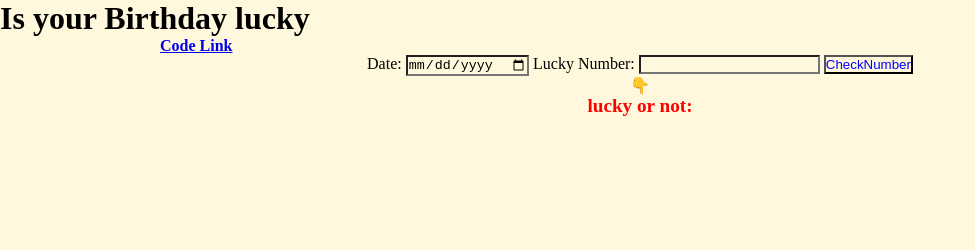
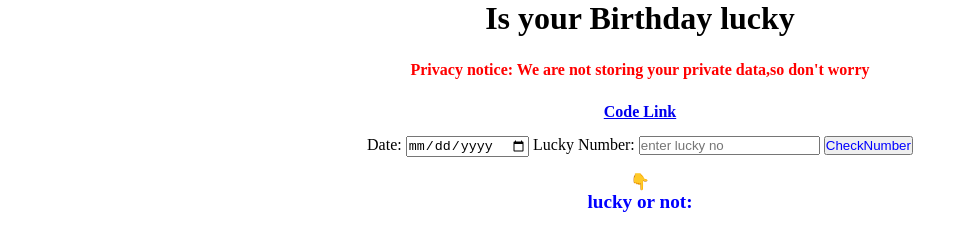
Before and after one commit to shubhamkumar648/isBirthdayLucky, a plain HTML site: page index.html in a window 1280 px wide. Shown: the whole page, without its empty margins (0-975 px from the left). Drawn offline with Linux system fonts and the light colour scheme.

Commit message:
add privacy message and give padding

```diff
--- a/index.html
+++ b/index.html
@@ -8,17 +8,24 @@
     <link rel="stylesheet" href="style.css" />
   </head>
   <body>
+    <div class="mainContainer">
+
     <h1>Is your Birthday lucky</h1>
-    <a  style = "padding-left: 10rem; font-weight: bolder;" href="https://github.com/shubhamkumar648/isBirthdayLucky">Code Link</a>
-    <div class="mainContainer">
-      <form>
 
+    <h4 id="h4">Privacy notice: We are not storing your private data,so don't worry</h4>
+    <a  style= "font-weight: bolder;" href="https://github.com/shubhamkumar648/isBirthdayLucky">Code Link</a>
+      <form class ="formContainer">
       <label for="date-of-birth">Date:</label>
-      <input id="date-of-birth" type="date"  required/>
+      <input   type="date" id="date-of-birth" placeholdr ="dd-mm-yy" />
+
       <label for="lucky-No">Lucky Number:</label>
-      <input id="lucky-No" type="number"   required min=1 />
-      <button id="check-Button">CheckNumber</button>
-      </form>
+      <input type="number" id="lucky-No" placeholder="enter lucky no"  />
+
+       <button id="check-Button">CheckNumber</button>
+
+</form>
+
+
       <p>👇</p>
       <p id="textDisplay">lucky or not:</p>
     </div>
--- a/style.css
+++ b/style.css
@@ -1,23 +1,33 @@
 *{
-margin: 0 auto;
+margin: 0 ;
 padding: 0;
-background-color: cornsilk;
+
 }
+
 
 .mainContainer{
 
 margin: 0 auto;
 text-align: center;
-
 }
 
 #textDisplay{
    font-size: larger;
     font-weight: 600;
-    color: red
+    color: blue
 }
 
 #check-Button{
 
    color: blue
 }
+
+#h4{
+   color:  red;
+   padding: 24px;
+}
+
+.formContainer{
+
+   padding: 15px;
+}
```
Also changed, not shown: index.js (+8 -2 lines).
